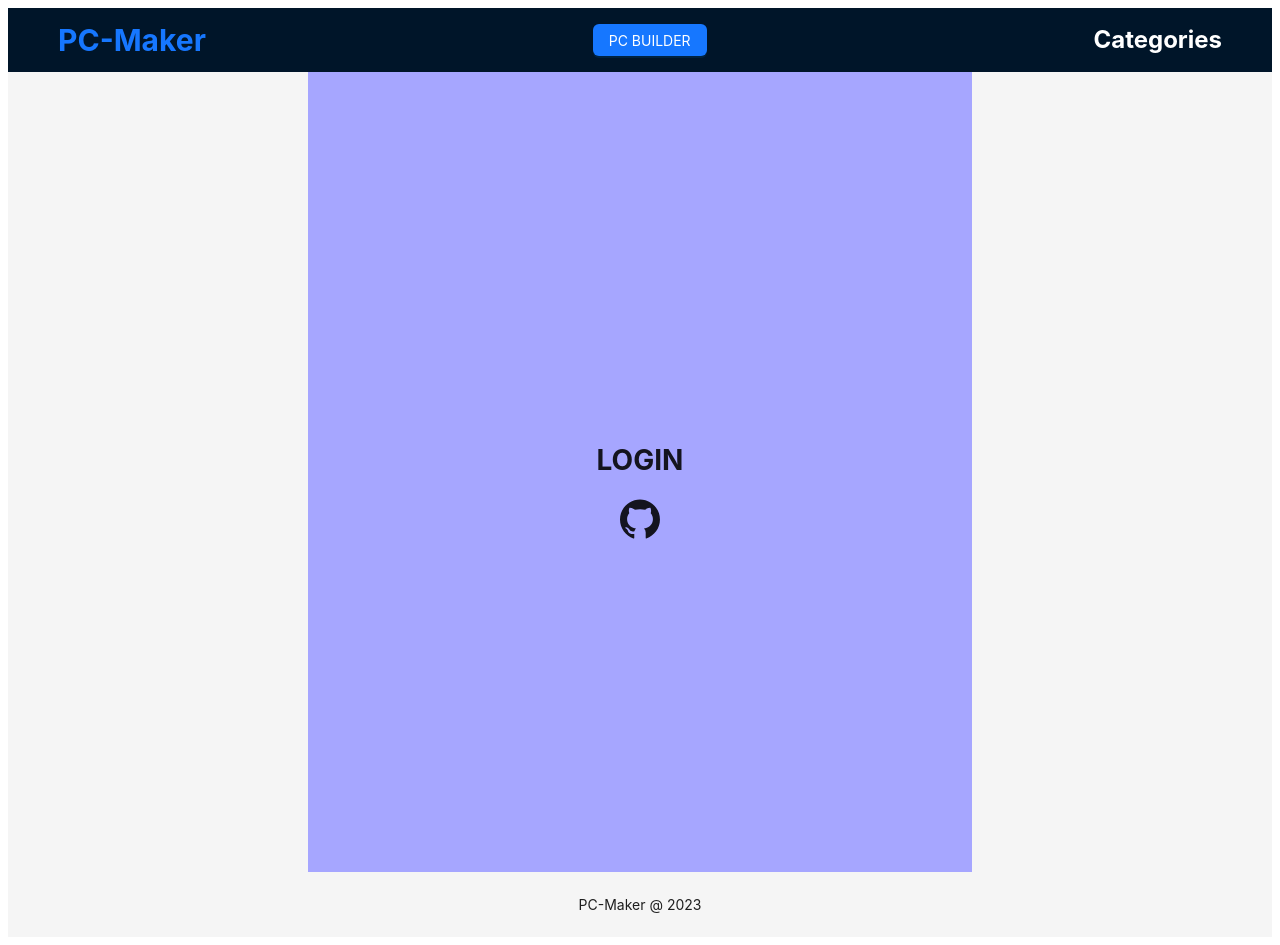
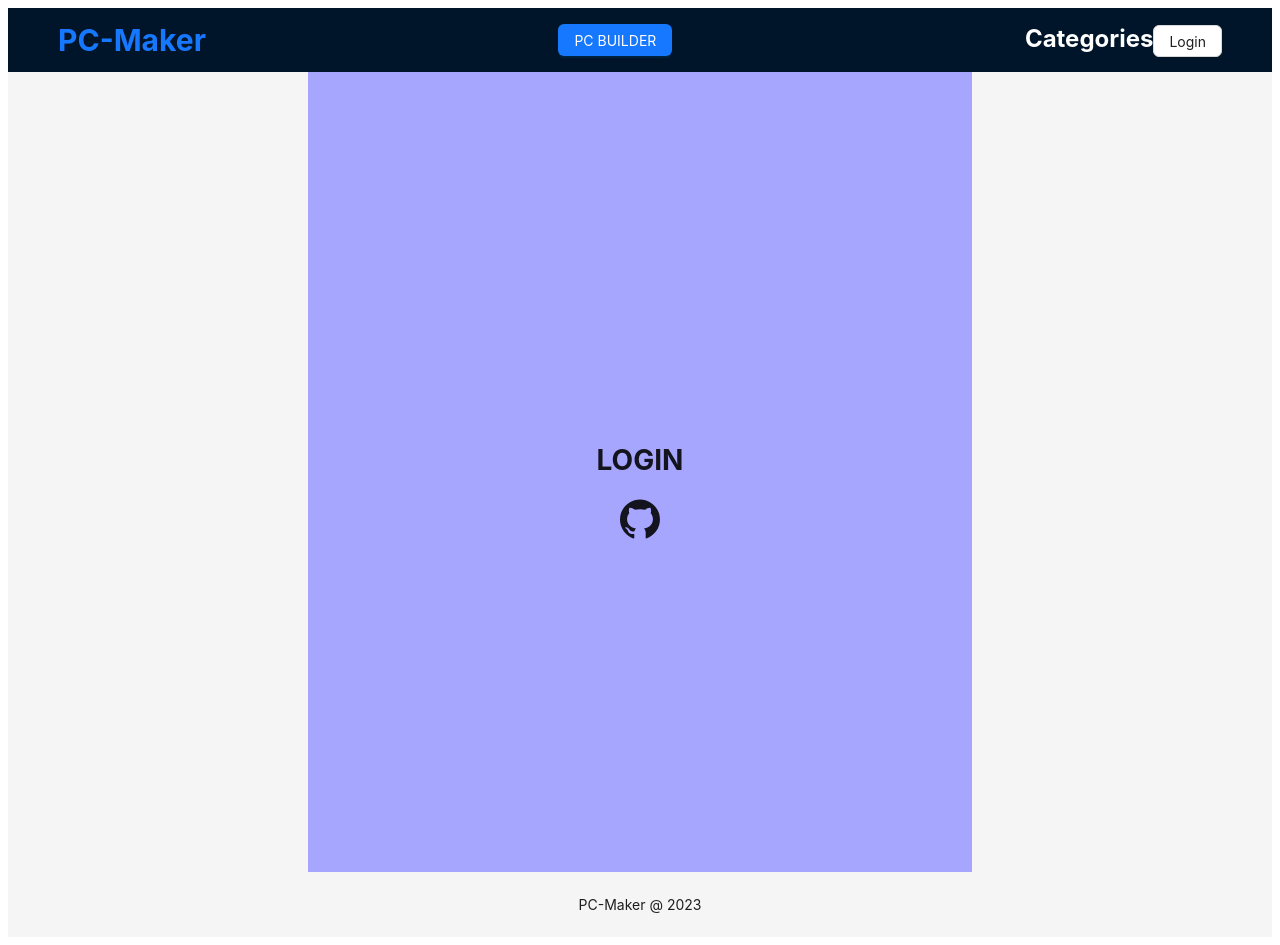
Before and after one commit to Arman-Kabir/pc-maker, a Next.js app: page /login in a window 1280 px wide. Built offline with nearby package versions, Linux system fonts and the light colour scheme; no server answers.

Commit message:
login done

```diff
--- a/src/components/layouts/RootLayout.js
+++ b/src/components/layouts/RootLayout.js
@@ -4,8 +4,12 @@ const { Header, Content, Footer } = Layout;
 import { AppstoreOutlined, MailOutlined, SettingOutlined, SmileOutlined } from '@ant-design/icons';
 import Link from 'next/link';
 import items from '@/utils/dropdown-items';
+import { useSession, signIn, signOut } from "next-auth/react"
 
 const RootLayout = ({ children }) => {
+    const { data: session } = useSession();
+    console.log("from header", session);
+
     const {
         token: { colorBgContainer },
     } = theme.useToken();
@@ -26,9 +30,16 @@ const RootLayout = ({ children }) => {
                         <Link href='/pc-builder'>PC BUILDER</Link>
                     </Button>
 
-                    <Dropdown menu={{ items }}>
-                        <Space style={{ color: "white", fontWeight: "bold", fontSize: "24px" }}>Categories</Space>
-                    </Dropdown>
+                    <div>
+                        <Dropdown menu={{ items }}>
+                            <Space style={{ color: "white", fontWeight: "bold", fontSize: "24px" }}>Categories</Space>
+                        </Dropdown>
+                        {
+                            session?.user ?
+                                <Button onClick={()=>signOut()}>Logout</Button> :
+                                <Link href='/login'><Button>Login</Button></Link>
+                        }
+                    </div>
                 </Header>
 
                 <Content
--- a/src/pages/api/auth/[...nextauth].js
+++ b/src/pages/api/auth/[...nextauth].js
@@ -1,4 +1,5 @@
 import NextAuth from "next-auth";
+import GithubProvider from "next-auth/providers/github";
 
 
 export const authOptions = {
--- a/src/pages/login.js
+++ b/src/pages/login.js
@@ -1,5 +1,6 @@
 import RootLayout from '@/components/layouts/RootLayout';
 import { GithubOutlined } from '@ant-design/icons';
+import { signIn } from 'next-auth/react';
 import Head from 'next/head';
 import { useForm } from "react-hook-form";
 
@@ -14,7 +15,7 @@ const LoginPage = () => {
                 <h1>LOGIN</h1>
 
                 <div style={{ fontSize: '40px', height: '25px' }}>
-                    <GithubOutlined onClick={()=>{console.log('clicked')}} />
+                    <GithubOutlined onClick={()=>{signIn("github")}} />
                 </div>
             </div>
         </div>
```
